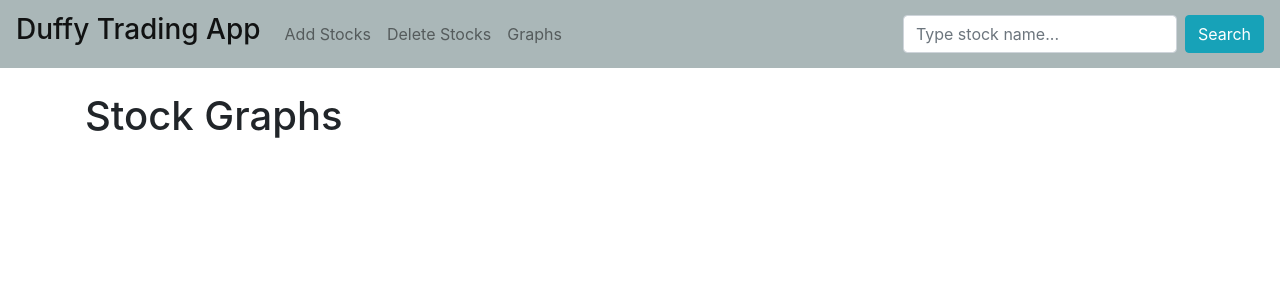
After one commit to kayladuffy/stockapp, a Django app: page /graphs.html in a window 1280 px wide. The commit adds this page. Shown: the top 300 px of the page. Run offline with Django 3.2, Linux system fonts and the light colour scheme; some libraries are stand-ins or nearby versions.

Commit message:
Added graphs nav item

```diff
--- a/stockapp/stockview/templates/base.html
+++ b/stockapp/stockview/templates/base.html
@@ -25,6 +25,9 @@
             <li class="nav-item">
               <a class="nav-link" href="{% url 'delete_stock' %}">Delete Stocks</a>
             </li>
+            <li class="nav-item">
+                <a class="nav-link" href="{% url 'graphs' %}">Graphs</a>
+              </li>
           </ul>
           <form action="{% url 'home' %}" class="form-inline my-2 my-lg-0" method="POST">
               {% csrf_token %}
--- /dev/null
+++ b/stockapp/stockview/templates/graphs.html
@@ -0,0 +1,7 @@
+{% extends 'base.html' %}
+{% block content %}
+
+<h1>Stock Graphs</h1><br/>
+
+
+{% endblock %}
--- a/stockapp/stockview/urls.py
+++ b/stockapp/stockview/urls.py
@@ -6,4 +6,5 @@ urlpatterns = [
     path('delete_stock.html', views.delete_stock, name="delete_stock"),
     path('add_stock.html', views.add_stock, name="add_stock"),
     path('delete/<stock_id>', views.delete, name="delete"),
+    path('graphs.html', views.graphs, name="graphs"),
 ]
--- a/stockapp/stockview/views.py
+++ b/stockapp/stockview/views.py
@@ -23,6 +23,9 @@ def home(request):
 
 def delete_stock(request):
     return render(request, 'delete_stock.html', {})
+
+def graphs(request):
+    return render(request, 'graphs.html', {})
 
 def add_stock(request):
     import requests
```
Also changed, not shown: stockapp/db.sqlite3.
